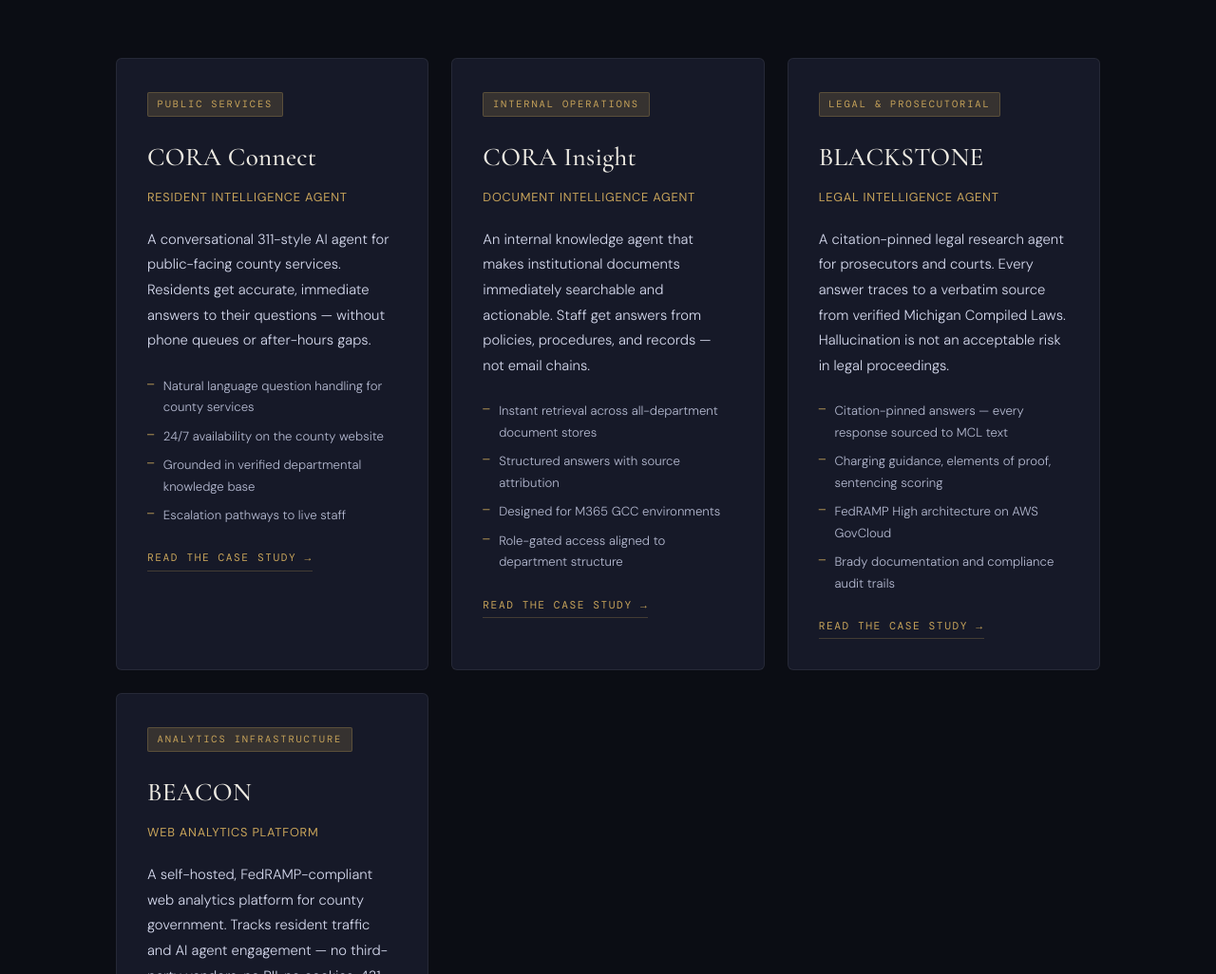
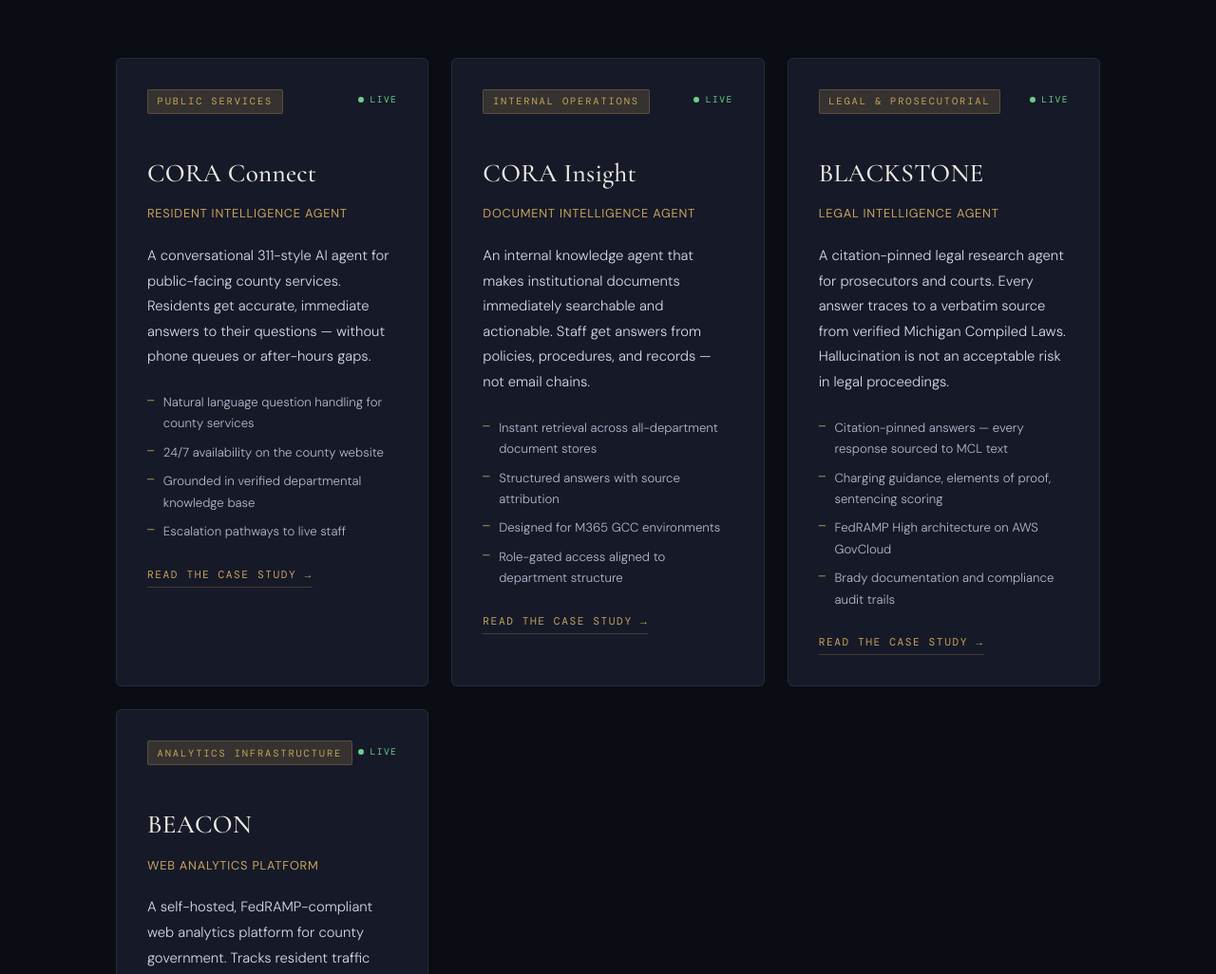
Before and after one commit to techgeek57/lexvector-site, a plain HTML site: page index.html in a window 1280 px wide. Shown: the part 1173-2199 px from the top of the page at 95% size. Drawn offline with nearby package versions, Linux system fonts and the light colour scheme; a web font is replaced by a local one.

Commit message:
Add files via upload

```diff
--- a/index.html
+++ b/index.html
@@ -763,7 +763,10 @@
 
   <div class="agents-grid">
     <div class="agent-card reveal reveal-delay-1">
-      <span class="agent-badge">Public Services</span>
+      <div class="pipeline-header">
+        <span class="agent-badge">Public Services</span>
+        <span class="status-live"><span class="status-dot"></span>Live</span>
+      </div>
       <h3 class="agent-name">CORA Connect</h3>
       <p class="agent-tagline">Resident Intelligence Agent</p>
       <p class="agent-desc">A conversational 311-style AI agent for public-facing county services. Residents get accurate, immediate answers to their questions — without phone queues or after-hours gaps.</p>
@@ -777,7 +780,10 @@
     </div>
 
     <div class="agent-card reveal reveal-delay-2">
-      <span class="agent-badge">Internal Operations</span>
+      <div class="pipeline-header">
+        <span class="agent-badge">Internal Operations</span>
+        <span class="status-live"><span class="status-dot"></span>Live</span>
+      </div>
       <h3 class="agent-name">CORA Insight</h3>
       <p class="agent-tagline">Document Intelligence Agent</p>
       <p class="agent-desc">An internal knowledge agent that makes institutional documents immediately searchable and actionable. Staff get answers from policies, procedures, and records — not email chains.</p>
@@ -791,7 +797,10 @@
     </div>
 
     <div class="agent-card reveal reveal-delay-3">
-      <span class="agent-badge">Legal &amp; Prosecutorial</span>
+      <div class="pipeline-header">
+        <span class="agent-badge">Legal &amp; Prosecutorial</span>
+        <span class="status-live"><span class="status-dot"></span>Live</span>
+      </div>
       <h3 class="agent-name">BLACKSTONE</h3>
       <p class="agent-tagline">Legal Intelligence Agent</p>
       <p class="agent-desc">A citation-pinned legal research agent for prosecutors and courts. Every answer traces to a verbatim source from verified Michigan Compiled Laws. Hallucination is not an acceptable risk in legal proceedings.</p>
@@ -805,7 +814,10 @@
     </div>
 
     <div class="agent-card reveal reveal-delay-1">
-      <span class="agent-badge">Analytics Infrastructure</span>
+      <div class="pipeline-header">
+        <span class="agent-badge">Analytics Infrastructure</span>
+        <span class="status-live"><span class="status-dot"></span>Live</span>
+      </div>
       <h3 class="agent-name">BEACON</h3>
       <p class="agent-tagline">Web Analytics Platform</p>
       <p class="agent-desc">A self-hosted, FedRAMP-compliant web analytics platform for county government. Tracks resident traffic and AI agent engagement — no third-party vendors, no PII, no cookies. 431 visitors tracked on launch day.</p>
```
